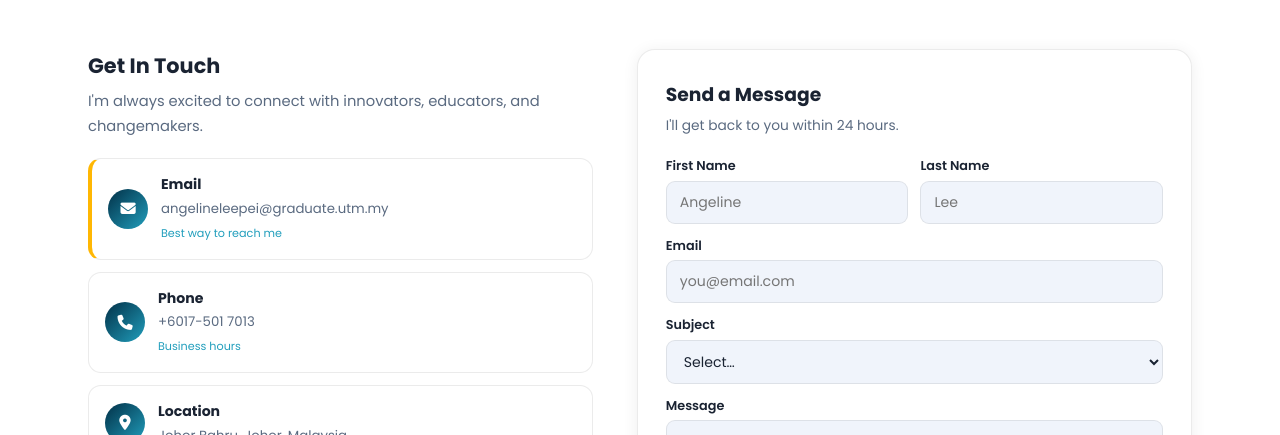
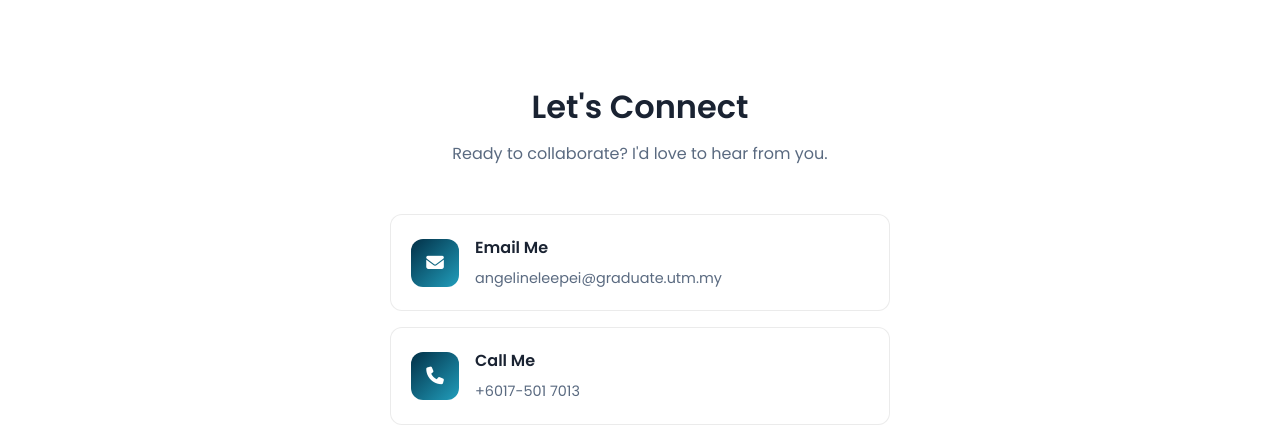
Before and after one commit to mdsba12/alps, a plain HTML site: page index.html in a window 1280 px wide. Shown: the part 4262-4697 px from the top of the page. Drawn offline with Linux system fonts and the light colour scheme.

Commit message:
Update portfolio styling, script enhancements, and layout improvements

```diff
--- a/assets/css/style.css
+++ b/assets/css/style.css
@@ -503,49 +503,116 @@ img{max-width:100%}
 /* ============================================================
    CONTACT SECTION
    ============================================================ */
-.contact-grid{display:grid;grid-template-columns:1fr 1.1fr;gap:44px;align-items:start}
+.contact-wrapper {
+  display: flex;
+  justify-content: center;
+  padding: 2rem 0;
+}
 
-.contact-left h3{font-size:1.3rem;font-weight:700;color:var(--tx);margin-bottom:.4rem}
-.contact-left>p{color:var(--tx2);line-height:1.7;margin-bottom:1.2rem;font-size:.92rem}
+.contact-info {
+  max-width: 500px;
+  width: 100%;
+}
 
-.cmethods{display:flex;flex-direction:column;gap:12px;margin-bottom:1.2rem}
-.citem{
-  display:flex;gap:13px;align-items:center;
-  background:var(--surf);border:1.5px solid var(--bd);
-  border-radius:13px;padding:14px 16px;
-  transition:transform .25s;
+.contact-header {
+  text-align: center;
+  margin-bottom: 3rem;
 }
-.citem:hover{transform:translateX(4px)}
-.citem.highlight{border-left:4px solid var(--p4)}
-.cico{
-  width:40px;height:40px;flex-shrink:0;border-radius:50%;
-  background:linear-gradient(135deg,var(--p1),var(--p2));
-  display:flex;align-items:center;justify-content:center;
-  color:#fff;font-size:.95rem;
+
+.contact-header h3 {
+  font-size: 2rem;
+  font-weight: 600;
+  color: var(--tx);
+  margin-bottom: 0.5rem;
 }
-.citem h4{font-size:.88rem;font-weight:700;color:var(--tx);margin-bottom:2px}
-.citem p{font-size:.83rem;color:var(--tx2)}
-.citem small{font-size:.7rem;color:var(--p2)}
 
-.csoc-wrap h4{font-size:.88rem;font-weight:700;color:var(--tx);margin-bottom:.6rem}
-.csoc{display:flex;gap:8px;flex-wrap:wrap}
-.csoc-btn{
-  display:inline-flex;align-items:center;gap:6px;
-  padding:7px 15px;border-radius:50px;font-size:.8rem;font-weight:600;
-  border:1.5px solid var(--bd);color:var(--tx);background:var(--surf);
-  transition:transform .2s,background .2s,color .2s,border-color .2s;
-  cursor:pointer;
+.contact-header p {
+  color: var(--tx2);
+  font-size: 1rem;
+  line-height: 1.6;
 }
-.csoc-btn:hover{transform:translateY(-2px)}
-.csoc-btn.li:hover{background:#0a66c2;color:#fff;border-color:#0a66c2}
 
-/* contact form panel */
-.contact-right{
-  background:var(--surf);border:1.5px solid var(--bd);
-  border-radius:18px;padding:30px 28px;box-shadow:var(--sh);
+.contact-methods {
+  display: flex;
+  flex-direction: column;
+  gap: 1rem;
+  margin-bottom: 2rem;
 }
-.contact-right h3{margin-bottom:.3rem}
-.contact-right>p{color:var(--tx2);font-size:.86rem;margin-bottom:1.2rem}
+
+.contact-item {
+  display: flex;
+  align-items: center;
+  gap: 1rem;
+  padding: 1.25rem;
+  background: var(--surf);
+  border: 1px solid var(--bd);
+  border-radius: 12px;
+  text-decoration: none;
+  transition: all 0.3s ease;
+}
+
+.contact-item:hover {
+  transform: translateY(-2px);
+  box-shadow: 0 8px 25px rgba(0,0,0,0.1);
+  border-color: var(--p3);
+}
+
+.contact-icon {
+  width: 48px;
+  height: 48px;
+  background: linear-gradient(135deg, var(--p1), var(--p2));
+  border-radius: 12px;
+  display: flex;
+  align-items: center;
+  justify-content: center;
+  color: white;
+  font-size: 1.1rem;
+  flex-shrink: 0;
+}
+
+.contact-details h4 {
+  font-size: 1rem;
+  font-weight: 600;
+  color: var(--tx);
+  margin-bottom: 0.25rem;
+}
+
+.contact-details span {
+  font-size: 0.9rem;
+  color: var(--tx2);
+}
+
+.contact-location {
+  display: flex;
+  align-items: center;
+  justify-content: center;
+  gap: 0.5rem;
+  padding: 1rem;
+  color: var(--tx2);
+  font-size: 0.9rem;
+  text-align: center;
+}
+
+.contact-location i {
+  color: var(--p2);
+}
+/* Media queries for contact section */
+@media (max-width: 768px) {
+  .contact-header h3 {
+    font-size: 1.75rem;
+  }
+
+  .contact-item {
+    padding: 1rem;
+  }
+
+  .contact-icon {
+    width: 44px;
+    height: 44px;
+  }
+}
+
+/* Media queries for contact section */
 .frow{display:grid;grid-template-columns:1fr 1fr;gap:12px}
 .fg{display:flex;flex-direction:column;gap:4px;margin-bottom:12px}
 .fg label{font-size:.8rem;font-weight:600;color:var(--tx)}
@@ -785,7 +852,8 @@ img{max-width:100%}
 @media(max-width:960px){
   .cg4{grid-template-columns:repeat(2,1fr)}
   .ach-counts{grid-template-columns:repeat(2,1fr)}
-  .contact-grid{grid-template-columns:1fr}
+  .contact-wrapper{padding:1rem 0}
+  .contact-info{max-width:95%;padding:0 1rem}
 }
 @media(max-width:760px){
   .hero-wrap{grid-template-columns:1fr;text-align:center;gap:36px}
--- a/assets/js/script.js
+++ b/assets/js/script.js
@@ -221,32 +221,7 @@
       });
     }
 
-    /* ── 5j. CONTACT FORM ──────────────────────────────── */
-    var form = document.getElementById('contactForm');
-    if (form) {
-      form.addEventListener('submit', function (e) {
-        e.preventDefault();
-        if (!form.fName.value.trim() || !form.lName.value.trim())
-          return showToast('Please enter your full name.', 'error');
-        if (!/^[^\s@]+@[^\s@]+\.[^\s@]+$/.test(form.email.value))
-          return showToast('Please enter a valid email.', 'error');
-        if (!form.subject.value)
-          return showToast('Please select a subject.', 'error');
-        if (!form.message.value.trim())
-          return showToast('Please write a message.', 'error');
-
-        var btn = form.querySelector('.btn-submit');
-        btn.disabled = true;
-        btn.innerHTML = '<i class="fas fa-spinner fa-spin"></i> Sending…';
-        setTimeout(function () {
-          showToast("Message sent! I'll reply within 24 hours.", 'success');
-          form.reset();
-          if (cc) cc.textContent = '0 / ' + MAX;
-          btn.disabled = false;
-          btn.innerHTML = '<i class="fas fa-paper-plane"></i> Send Message';
-        }, 1600);
-      });
-    }
+    /* ── CONTACT FORM REMOVED ────────────────────────── */
 
     /* ── 5k. FOOTER YEAR ───────────────────────────────── */
     var fy = document.getElementById('footCopy');
--- a/index.html
+++ b/index.html
@@ -328,56 +328,49 @@
       <h2 class="sec-title">Let's <span class="accent-text">Connect</span></h2>
       <p class="sec-sub">Have a project or opportunity? I'd love to hear from you!</p>
     </div>
-    <div class="contact-grid">
-      <div class="contact-left reveal">
-        <h3>Get In Touch</h3>
-        <p>I'm always excited to connect with innovators, educators, and changemakers.</p>
-        <div class="cmethods">
-          <div class="citem highlight">
-            <div class="cico"><i class="fas fa-envelope"></i></div>
-            <div><h4>Email</h4><p>angelineleepei@graduate.utm.my</p><small>Best way to reach me</small></div>
+    <div class="contact-wrapper">
+      <div class="contact-info reveal">
+        <div class="contact-header">
+          <h3>Let's Connect</h3>
+          <p>Ready to collaborate? I'd love to hear from you.</p>
         </div>
-          <div class="citem">
-            <div class="cico"><i class="fas fa-phone"></i></div>
-            <div><h4>Phone</h4><p>+6017-501 7013</p><small>Business hours</small></div>
+
+        <div class="contact-methods">
+          <a href="mailto:angelineleepei@graduate.utm.my" class="contact-item email">
+            <div class="contact-icon">
+              <i class="fas fa-envelope"></i>
             </div>
-          <div class="citem">
-            <div class="cico"><i class="fas fa-map-marker-alt"></i></div>
-            <div><h4>Location</h4><p>Johor Bahru, Johor, Malaysia</p></div>
+            <div class="contact-details">
+              <h4>Email Me</h4>
+              <span>angelineleepei@graduate.utm.my</span>
             </div>
+          </a>
+
+          <a href="tel:+60175017013" class="contact-item phone">
+            <div class="contact-icon">
+              <i class="fas fa-phone"></i>
             </div>
-        <div class="csoc-wrap">
-          <h4>Follow Me</h4>
-          <div class="csoc">
-            <a href="https://www.linkedin.com/in/angeline-pei-shih-lee" target="_blank" rel="noopener noreferrer" class="csoc-btn li"><i class="fab fa-linkedin-in"></i> LinkedIn</a>
+            <div class="contact-details">
+              <h4>Call Me</h4>
+              <span>+6017-501 7013</span>
             </div>
+          </a>
+
+          <a href="https://www.linkedin.com/in/angeline-pei-shih-lee" target="_blank" rel="noopener noreferrer" class="contact-item linkedin">
+            <div class="contact-icon">
+              <i class="fab fa-linkedin-in"></i>
             </div>
+            <div class="contact-details">
+              <h4>Connect on LinkedIn</h4>
+              <span>Professional Network</span>
             </div>
-      <div class="contact-right reveal delay-1">
-        <h3>Send a Message</h3>
-        <p>I'll get back to you within 24 hours.</p>
-        <form id="contactForm" novalidate>
-          <div class="frow">
-            <div class="fg"><label>First Name</label><input type="text" name="fName" placeholder="Angeline" required></div>
-            <div class="fg"><label>Last Name</label><input type="text" name="lName" placeholder="Lee" required></div>
+          </a>
         </div>
-          <div class="fg"><label>Email</label><input type="email" name="email" placeholder="you@email.com" required></div>
-          <div class="fg">
-            <label>Subject</label>
-            <select name="subject" required>
-              <option value="">Select…</option>
-              <option>Collaboration</option><option>Project</option>
-              <option>Mentorship</option><option>Speaking</option><option>Other</option>
-            </select>
+
+        <div class="contact-location">
+          <i class="fas fa-map-marker-alt"></i>
+          <span>Based in Johor Bahru, Malaysia</span>
         </div>
-          <div class="fg">
-            <label>Message</label>
-            <textarea name="message" id="cmsg" rows="5" required placeholder="Tell me about your idea…"></textarea>
-            <span class="ccount" id="ccount">0 / 500</span>
-          </div>
-          <button type="submit" class="btn-submit"><i class="fas fa-paper-plane"></i> Send Message</button>
-          <p class="fnote"><i class="fas fa-shield-alt"></i> Your information stays private.</p>
-        </form>
       </div>
     </div>
   </div>
@@ -725,7 +718,7 @@
       <li><span><i class="fas fa-phone"></i> Phone</span><span>+6017-501 7013</span></li>
       <li><span><i class="fas fa-map-marker-alt"></i> Location</span><span>Johor Bahru, Johor, Malaysia</span></li>
     </ul>
-    <p class="mt1">Scroll to the <a href="#contact" style="color:var(--p4);font-weight:600">Contact Section</a> to send a message.</p>
+    <p class="mt1">Find all my contact information above.</p>
   </div>
 
 </div><!-- /mtpls -->
```
Lines whose indentation alone changed are shown as unchanged.
